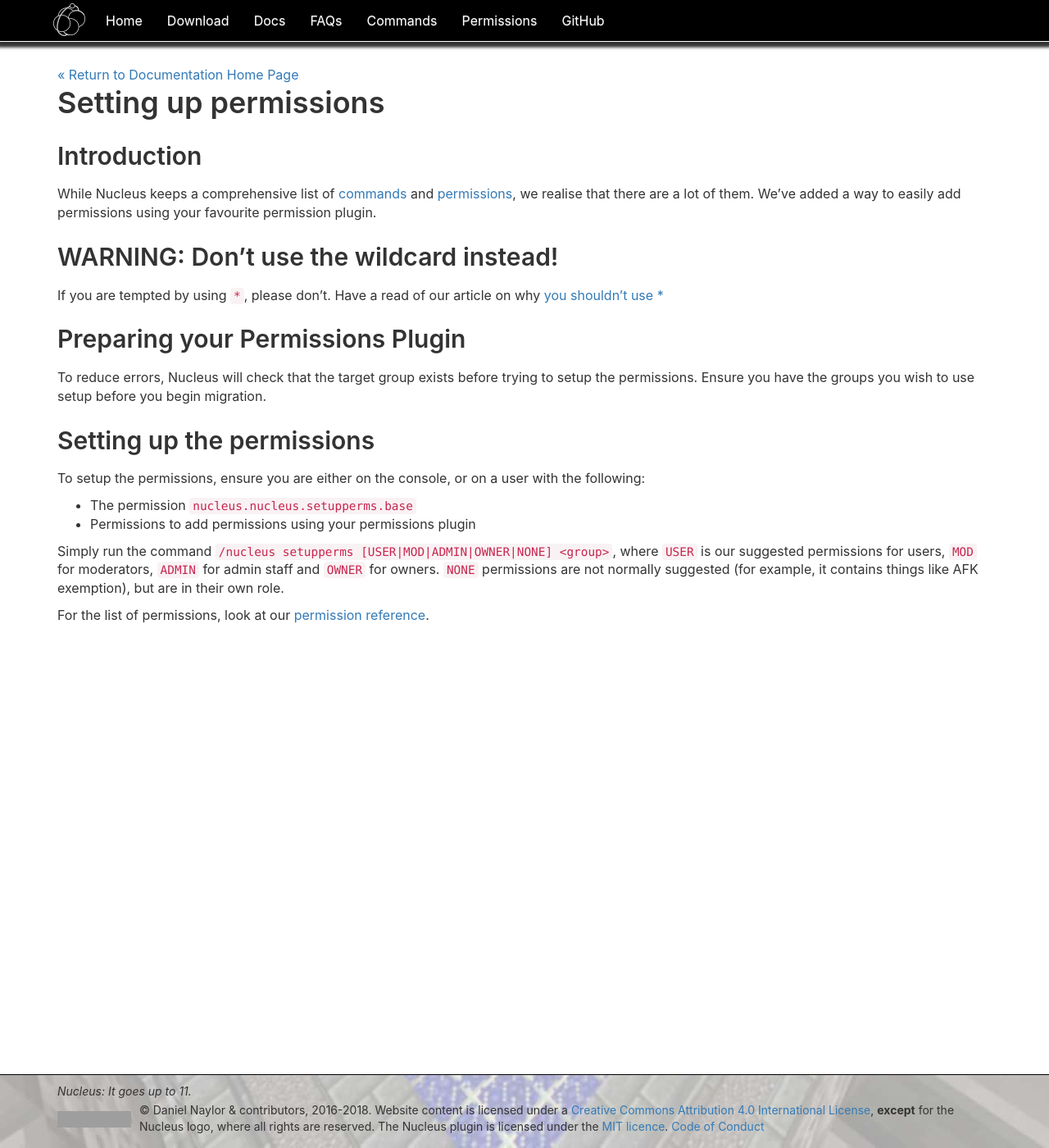
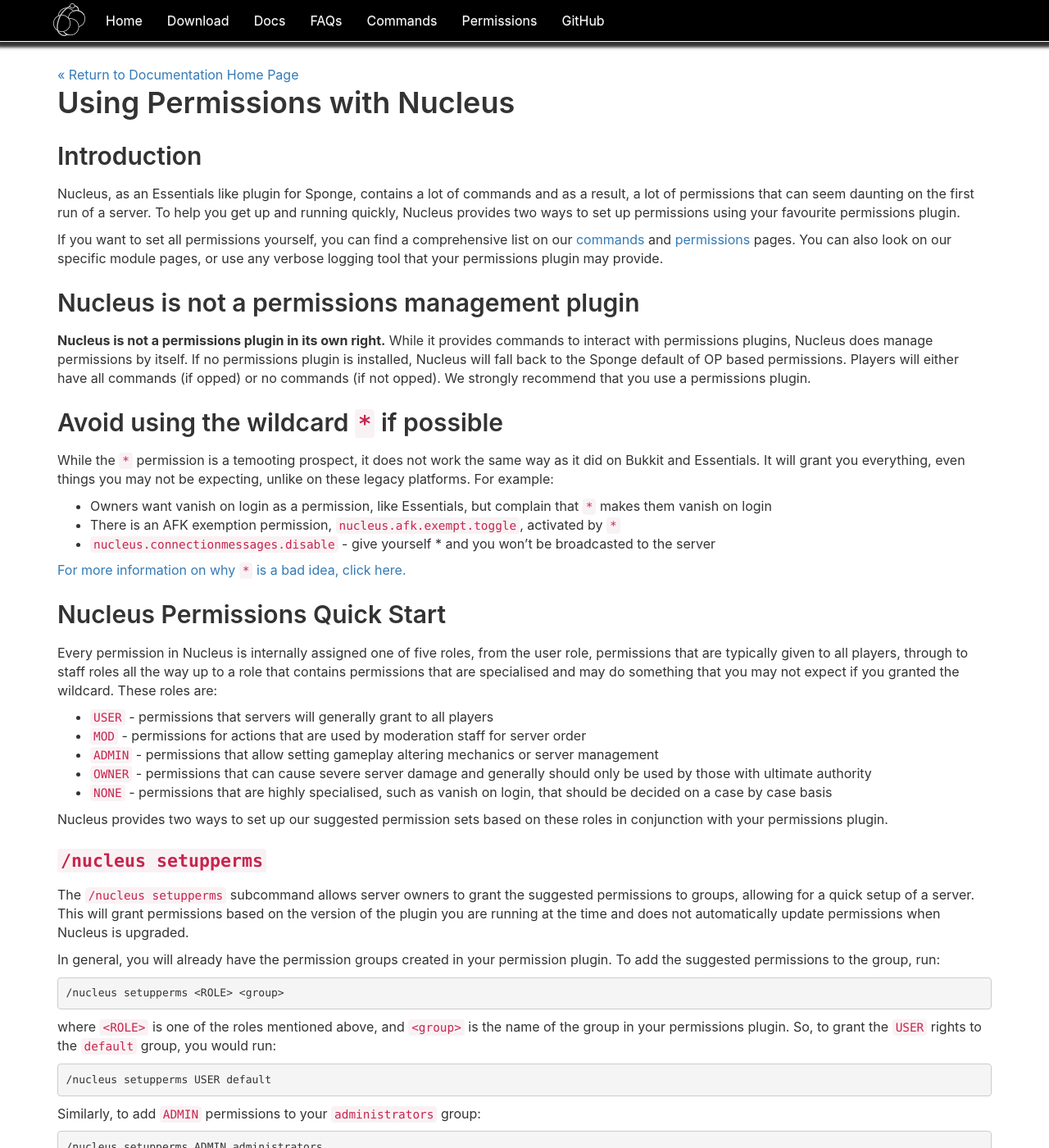
Before and after one commit to NucleusPowered/site-v1, a Jekyll site: the page built from docs/configuration/permissions.md, in a window 1280 px wide and 1400 px high. Shown: the whole window at 82% size. Built offline with Jekyll 4.4.1, drawn with Linux system fonts in a browser that asks for light colours; comment, search, counter and statistics services are not loaded; some of the changed text lies outside the part shown; grey boxes are pictures that could not be loaded.

Commit message:
Rewrite the permissions docs.

````diff
--- a/docs/configuration/permissions.md
+++ b/docs/configuration/permissions.md
@@ -1,32 +1,124 @@
 ---
 layout: standardheadmd
 title: Documentation Centre
-header: Setting up permissions
+header: Using Permissions with Nucleus
 ---
 
 ## Introduction
 
-While Nucleus keeps a comprehensive list of [commands](../commands2.html) and [permissions](../permissions.html), we realise
-that there are a lot of them. We've added a way to easily add permissions using your favourite permission plugin.
+Nucleus, as an Essentials like plugin for Sponge, contains a lot of commands and as a result,
+a lot of permissions that can seem daunting on the first run of a server. To help you get up
+and running quickly, Nucleus provides two ways to set up permissions using your favourite
+permissions plugin.
 
-## WARNING: Don't use the wildcard instead!
+If you want to set all permissions yourself, you can find a comprehensive list on our
+[commands](../commands2.html) and [permissions](../permissions.html) pages. You can also
+look on our specific module pages, or use any verbose logging tool that your permissions plugin
+may provide.
 
-If you are tempted by using `*`, please don't. Have a read of our article on why [you shouldn't use *](../nowildcard.html)
+## Nucleus is not a permissions management plugin
 
-## Preparing your Permissions Plugin
+**Nucleus is not a permissions plugin in its own right.** While it provides commands to interact
+with permissions plugins, Nucleus does manage permissions by itself. If no permissions plugin is
+installed, Nucleus will fall back to the Sponge default of OP based permissions. Players will
+either have all commands (if opped) or no commands (if not opped). We strongly recommend that you
+use a permissions plugin.
 
-To reduce errors, Nucleus will check that the target group exists before trying to setup the permissions. Ensure you have
-the groups you wish to use setup before you begin migration.
+## Avoid using the wildcard `*` if possible
 
-## Setting up the permissions
+While the `*` permission is a temooting prospect, it does not work the same way as it did on Bukkit
+and Essentials. It will grant you everything, even things you may not be expecting, unlike on these
+legacy platforms. For example:
 
-To setup the permissions, ensure you are either on the console, or on a user with the following:
+* Owners want vanish on login as a permission, like Essentials, but complain that `*` makes them vanish on login
+* There is an AFK exemption permission, `nucleus.afk.exempt.toggle`, activated by `*`
+* `nucleus.connectionmessages.disable` - give yourself * and you won't be broadcasted to the server
 
-* The permission `nucleus.nucleus.setupperms.base`
-* Permissions to add permissions using your permissions plugin
+[For more information on why `*` is a bad idea, click here.](../nowildcard.html)
 
-Simply run the command `/nucleus setupperms [USER|MOD|ADMIN|OWNER|NONE] <group>`, where `USER` is our suggested permissions
-for users, `MOD` for moderators, `ADMIN` for admin staff and `OWNER` for owners. `NONE` permissions are not normally suggested (for example,
-it contains things like AFK exemption), but are in their own role.
+## Nucleus Permissions Quick Start
 
-For the list of permissions, look at our [permission reference](../permissions.html).
+Every permission in Nucleus is internally assigned one of five roles, from the user role, permissions
+that are typically given to all players, through to staff roles all the way up to a role that contains
+permissions that are specialised and may do something that you may not expect if you granted the wildcard.
+These roles are:
+
+* `USER` - permissions that servers will generally grant to all players
+* `MOD` - permissions for actions that are used by moderation staff for server order
+* `ADMIN` - permissions that allow setting gameplay altering mechanics or server management
+* `OWNER` - permissions that can cause severe server damage and generally should only be used by those with ultimate authority
+* `NONE`  - permissions that are highly specialised, such as vanish on login, that should be decided on a case by case basis
+
+Nucleus provides two ways to set up our suggested permission sets based on these roles in conjunction with your permissions plugin.
+
+### `/nucleus setupperms`
+
+The `/nucleus setupperms` subcommand allows server owners to grant the suggested permissions to groups, allowing for a quick
+setup of a server. This will grant permissions based on the version of the plugin you are running at the time and does not
+automatically update permissions when Nucleus is upgraded.
+
+In general, you will already have the permission groups created in your permission plugin. To add the suggested permissions
+to the group, run:
+
+```
+/nucleus setupperms <ROLE> <group>
+```
+
+where `<ROLE>` is one of the roles mentioned above, and `<group>` is the name of the group in your permissions plugin. So,
+to grant the `USER` rights to the `default` group, you would run:
+
+```
+/nucleus setupperms USER default
+```
+
+Similarly, to add `ADMIN` permissions to your `administrators` group:
+
+```
+/nucleus setupperms ADMIN administrators
+```
+
+However, note that this command does not grant permissions of lower roles by default. To do so, add the
+`-i` flag. So, to add `ADMIN`, `MOD` and `USER` permissions to the `administrators` group, run:
+
+```
+/nucleus setupperms -i ADMIN administrators
+```
+
+We recommend that you use permission group inheritance rather than this method, however.
+
+Note that running this command will NOT overwrite any Nucleus permissions you have already set, so running
+this command when you have updated Nucleus is safe. If you wish to overwrite any Nucleus permissions that
+conflict, use the `-r` flag.
+
+If you have set up a brand new server and have not yet created permission groups, you can ask Nucleus to do
+so for you:
+
+```
+/nucleus setupperms -g
+```
+
+This will create a `default`, `mod`, `admin` and `owner` group with your Nucleus permissions ready to go.
+
+### `nucleus.<role>` permissions (for Nucleus 1.6 and above only)
+
+In Nucleus 1.6, the following permissions that automatically grants defaults:
+
+* `nucleus.user` that acts as a "super permission" for any permission labelled as `USER` in the permission tables
+* `nucleus.mod` that acts as a "super permission" for any permission labelled as `MOD` in the permission tables
+* `nucleus.admin` that acts as a "super permission" for any permission labelled as `ADMIN` in the permission tables
+* `nucleus.owner` that acts as a "super permission" for any permission labelled as `OWNER` in the permission tables
+
+**These do not, and will never, override any explicit permission that has been set.**
+
+As an example, you give your moderators the `nucleus.mod` permission. This, for example, gives them permission to enter staff chat. However, maybe you don't want them to access this. If you set `nucleus.staffchat.base` as `false`, this will override `nucleus.mod`. The same can be said for parent permissions, if you set `nucleus.staffchat` to `false`, a check to `nucleus.staffchat.base` will return `false`, regardless of whether `nucleus.mod` is set.
+
+While this is cleaner than using `/nucleus setupperms`, you must be aware of the following:
+
+* These "role" permissions will _never_ be given by default by `setupperms`.
+* Any permissions added to Nucleus that fall into one of these roles **WILL** be granted by default if you have the role permission. **It is the responsibility of the server owner to check for any new features that may be added to these roles**.
+* `/nucleus setupperms` will continue to exist, and will **not** grant new permissions automatically if they are added in new releases (but will if
+ you re-run the setupperms commands).
+
+If you want to use our suggested template and do not mind following our recommendations, use the role permissions. If you want to use our suggested template but **DO** want full control over what permissions you have, remain with `/nucleus setupperms`.
+
+If you do not want to use the role permissions, this can be turned off in the config by setting `core.enable-parent-perms` to `false` and reloading.
````
